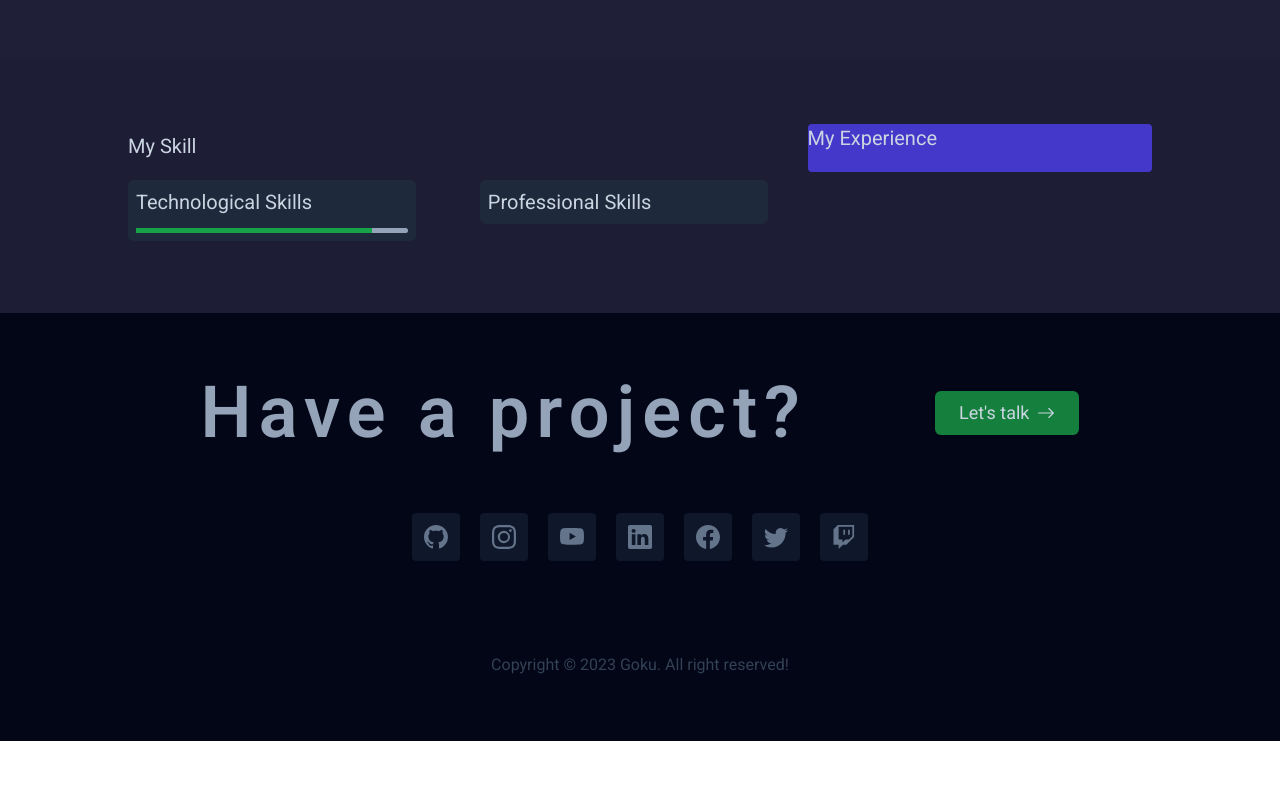
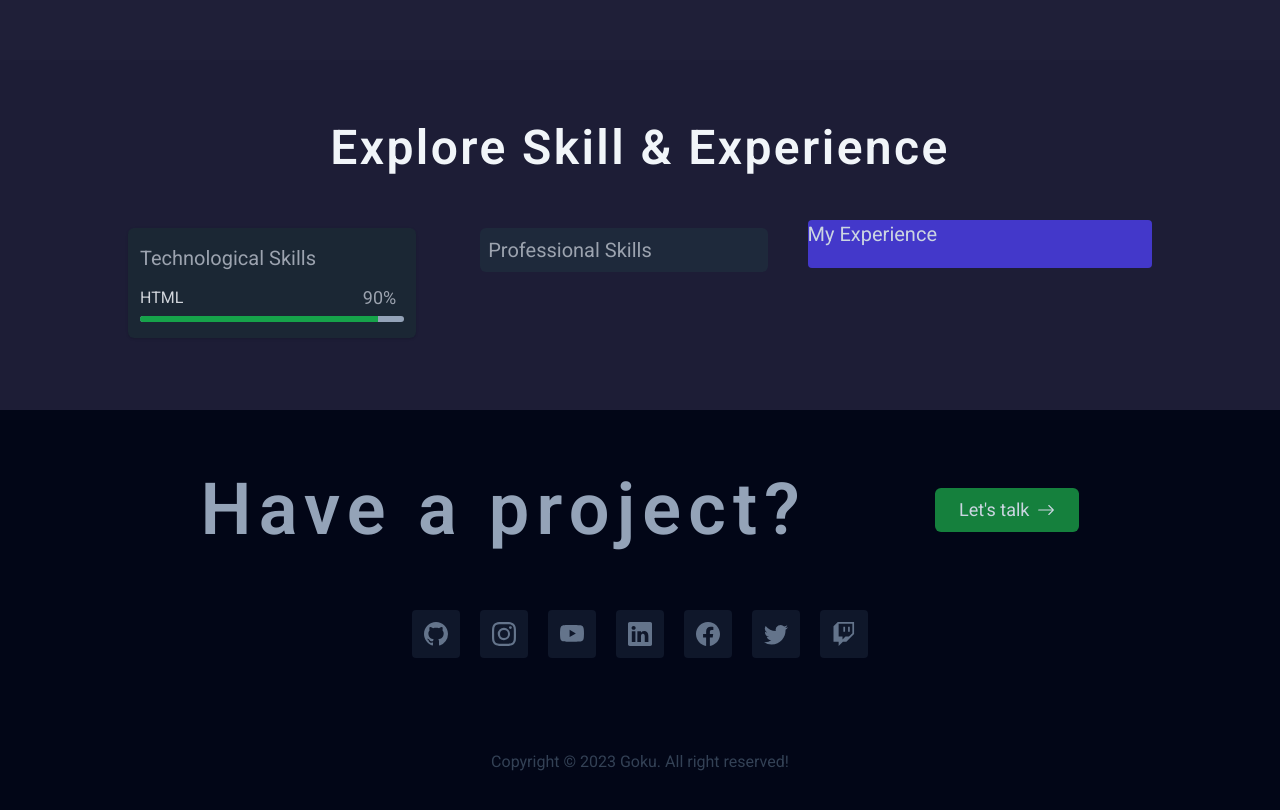
Before and after one commit to gokarna123-goku/m_portfolio, a React (Vite) app: page / in a window 1280 px wide. Shown: the part 1540-2350 px from the top of the page. Before the commit the page ends 2281 px from the top, so only its background shows below. Built offline with nearby package versions, Linux system fonts and the light colour scheme.

Commit message:
working on the skill section still

```diff
--- a/src/components/Skill_Experience/SkillExperience.jsx
+++ b/src/components/Skill_Experience/SkillExperience.jsx
@@ -4,22 +4,27 @@ const SkillExperience = () => {
   return (
     <>
       <div className="px-32 py-16 bg-slate-950/5">
-        <div className="flex w-full h-auto items-start justify-center gap-10">
+        <div className="w-full h-auto">
+          <h1 className="text-slate-100 text-center text-5xl font-extrabold tracking-wider mb-12">
+            Explore Skill & Experience
+          </h1>
+          <div className="flex items-start gap-10">
             <div className="skill-box w-[65%] h-auto py-2">
-            <h1 className="text-xl font-normal text-slate-300 mb-5">
-              My Skill
-            </h1>
               <div className="flex items-start gap-16">
-              <div className="w-1/2 bg-slate-800 p-2 rounded-md">
-                <h1 className="text-xl font-normal text-slate-300 mb-3">
+                <div className="w-1/2 bg-green-900/20 shadow px-3 py-4 rounded-md">
+                  <h1 className="text-xl font-normal text-gray-400 mb-3">
                     Technological Skills
                   </h1>
+                  <div className="flex items-center justify-between pr-2 mb-1">
+                    <h6 className="text-base text-gray-300">HTML</h6>
+                    <p className="text-lg text-gray-400">90%</p>
+                  </div>
                   <div className="progress w-full h-auto bg-slate-400 rounded-full">
-                    <div className="indicator bg-green-600 w-[87%] h-[0.3rem]"></div>
+                    <div className="indicator bg-green-600 w-[90%] h-[0.35rem] rounded-l-full"></div>
                   </div>
                 </div>
                 <div className="w-1/2 bg-slate-800 p-2 rounded-md">
-                <h1 className="text-xl font-normal text-slate-300">
+                  <h1 className="text-xl font-normal text-gray-400">
                     Professional Skills
                   </h1>
                 </div>
@@ -32,6 +37,7 @@ const SkillExperience = () => {
             </div>
           </div>
         </div>
+      </div>
     </>
   );
 };
```
Lines whose indentation alone changed are shown as unchanged.
